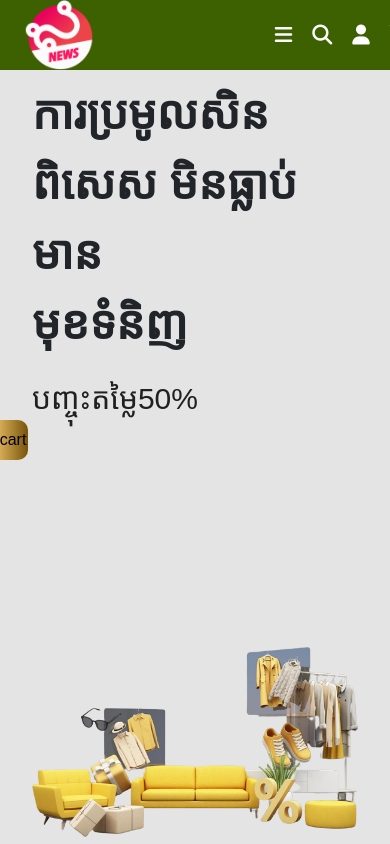
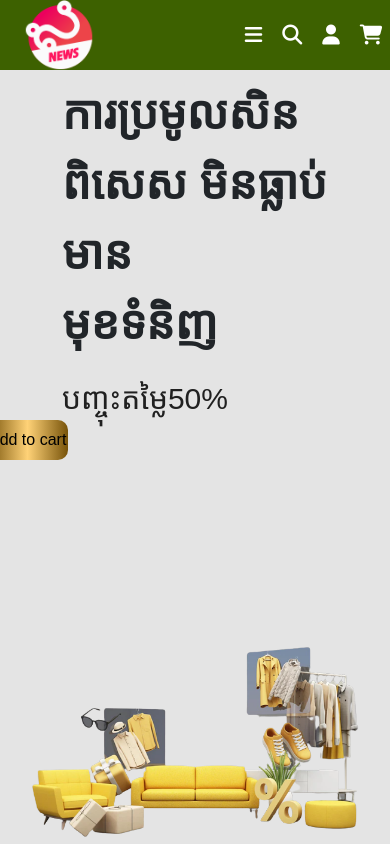
Before and after one commit to Kimsor1111/shop, a plain HTML site: page index.html in a window 390 px wide. Shown: the top 844 px of the page. Drawn offline with nearby package versions, Linux system fonts and the light colour scheme; a web font is replaced by a local one.

Commit message:
Add files via upload

```diff
--- a/responsive.css
+++ b/responsive.css
@@ -1,4 +1,7 @@
 @media (max-width: 575.98px) {
+    body{
+        overflow-x: hidden;
+    }
 	.menu-container .logo{
         width: 20%;
     }
@@ -18,7 +21,7 @@
         display: block;
     }
     .menu-container .icon .fa{
-        transform: translateX(-30px);
+        transform: translateX(-60px);
     }
     .menu-container .icon{
         position: relative;
@@ -27,10 +30,10 @@
         margin-top: 0;
     }
     .box1{
-        transform: translateY(-180px);
+        transform: translateY(-180px) translateX(30px);
     }
     .Btn {
-        transform: translateX(-350px) translateY(300px);
+        transform: translateX(-340px) translateY(300px);
     }
     .box1 h1{
         font-size: 45px;
```
